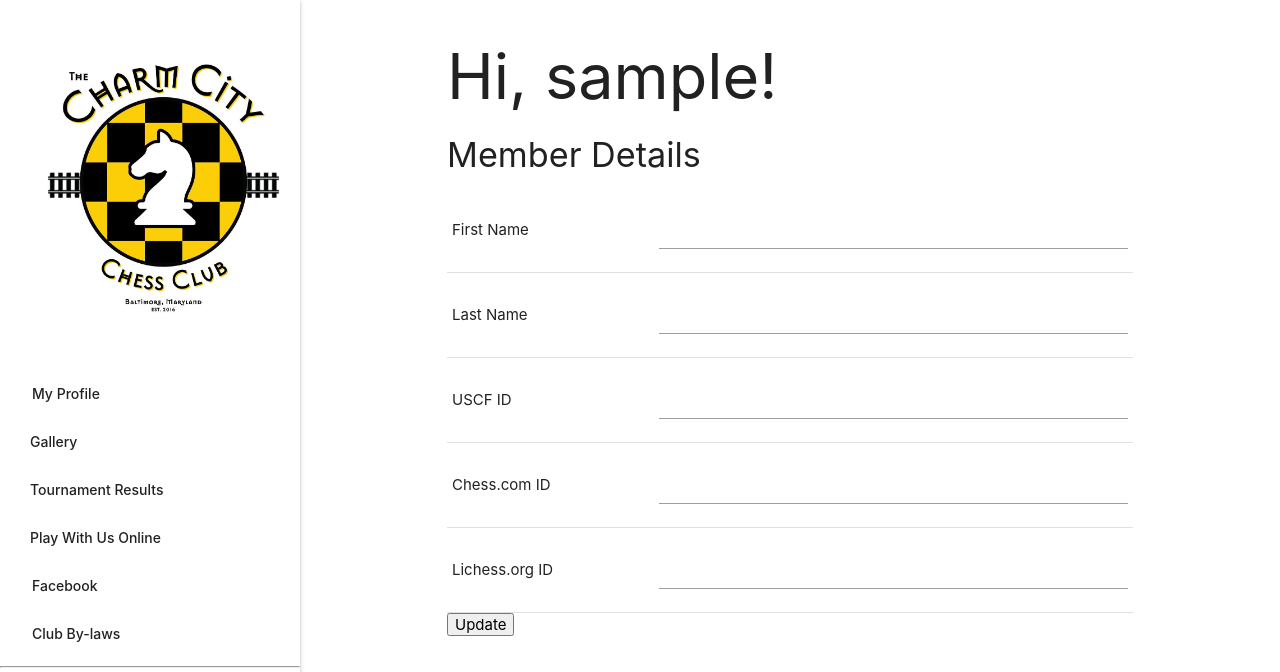
After one commit to bsmiller25/charmcitychess, a Django app: page /accounts/profile/ in a window 1280 px wide. The commit adds this page. Shown: the top 672 px of the page. Run offline with Django 3.2, Linux system fonts and the light colour scheme; the visitor is signed in with stand-in values (Sample User, id 1).

Commit message:
add login functionality and start user profile

```diff
--- a/ccc/templates/ccc/header.html
+++ b/ccc/templates/ccc/header.html
@@ -11,6 +11,12 @@
 		<object id="front-page-logo" type="image/jpg" data="{% static 'ccc/logo.jpg' %}">Error loading logo</object>
 	    </a>
 	</li>
+
+	{% if user.is_authenticated %}
+	    <li><a href="/accounts/profile">My Profile</a></li>
+	{% else %}
+	    <li><a href="/accounts/login">Login/Join!</a></li>
+	{% endif %}
 
 	<li>
 	    <ul class="collapsible collapsible-accordion">
@@ -33,6 +39,7 @@
 		    <a class="collapsible-header waves-effect waves-teal">Tournament Results</a>
 		    <div class="collapsible-body">
 			<ul>
+			    <li><a href="http://www.uschess.org/msa/XtblMain.php?201912147902.0" target="_blank">December 2019 Tournament</a></li>
 			    <li><a href="http://www.uschess.org/msa/XtblMain.php?201910125062.0" target="_blank">October 2019 Tournament</a></li>
 			    <li><a href="http://www.uschess.org/msa/XtblMain.php?201906294822.0" target="_blank">June 2019 Tournament</a></li>
 			    <li><a href="http://www.uschess.org/msa/XtblMain.php?201902231652.0" target="_blank">February 2019 Tournament</a></li>
--- a/ccc/templates/ccc/index.html
+++ b/ccc/templates/ccc/index.html
@@ -19,6 +19,8 @@
     {% endif %}
 
     <div class="container">
+
+	<hr>
 	<div class="row">
 	    <div class="col s12">
 
--- /dev/null
+++ b/ccc/templates/ccc/profile.html
@@ -0,0 +1,37 @@
+{% extends 'ccc/base.html' %}
+
+{% block title %}Charm City Chess -- A Baltimore Chess Club{% endblock %}
+
+{% block content %}
+    <div class="container">
+	<h1>Hi, {{ user.username }}!</h1>
+
+	<h4>Member Details</h4>
+	<form action="/accounts/profile" method="post">
+	    <table class="table">
+		<tr>
+		    <td>First Name</td>
+		    <td><input name="fname"></td>
+		</tr>
+		<tr>
+		    <td>Last Name</td>
+		    <td><input name="lname"></td>
+		</tr>
+		<tr>
+		    <td>USCF ID</td>
+		    <td><input name="uscf_id"></td>
+		</tr>
+		<tr>
+		    <td>Chess.com ID</td>
+		    <td><input name="chesscom_id"></td>
+		</tr>
+		<tr>
+		    <td>Lichess.org ID</td>
+		    <td><input name="lichess_id"></td>
+		</tr>
+	    </table>
+	    <button type="submit">Update</button>
+	</form>
+
+    </div>
+{% endblock %}
--- a/ccc/urls.py
+++ b/ccc/urls.py
@@ -1,8 +1,10 @@
-from django.urls import path
+from django.urls import path, include
 from . import views
 
 urlpatterns = [
     path('', views.index, name='index'),
+    path('accounts/', include('django.contrib.auth.urls')),
+    path('accounts/profile/', views.profile, name='profile'),
     path('gallery/<gal_str>', views.gallery, name='gallery'),
     path('bylaws/', views.bylaws, name='bylaws'),
     path('new_tournament/', views.new_tournament, name='new_tournament'),
--- a/ccc/views.py
+++ b/ccc/views.py
@@ -1,20 +1,46 @@
 import os
 import datetime
+from django.contrib.auth.decorators import login_required
 from django.db.models import Sum, Avg, Q, F, Case, Count, When
 from django.http import HttpResponse
 from django.shortcuts import render
+from sendgrid import SendGridAPIClient
+from sendgrid.helpers.mail import Mail
 import pdb
+
+
+def send_email(to_emails, bcc_emails, subj, msg):
+    message = Mail(
+        from_email=('charmcitychess@charmcitychess.com', 'Charm City Chess'),
+        to_emails=to_emails,
+        subject=subj,
+        html_content=msg)
+
+    message.reply_to = 'bsmiller25@gmail.com'
+    message.bcc = bcc_emails
+
+    try:
+        sg = SendGridAPIClient(os.environ.get('SENDGRID_API'))
+        response = sg.send(message)
+    except Exception as e:
+        print(e.message)
+
 
 
 def index(request):
     """Charm City Chess Homepage"""
-    new_tournament = True
+    new_tournament = False
 
     context = {
         'new_tournament': new_tournament,
     }
 
     return render(request, 'ccc/index.html', context)
+
+@login_required
+def profile(request):
+    """User's profile page"""
+    return render(request, 'ccc/profile.html')
 
 
 def bylaws(request):
```
Also changed, not shown: ccc/templates/registration/login.html (added, +15 -0 lines), 1 other file.
